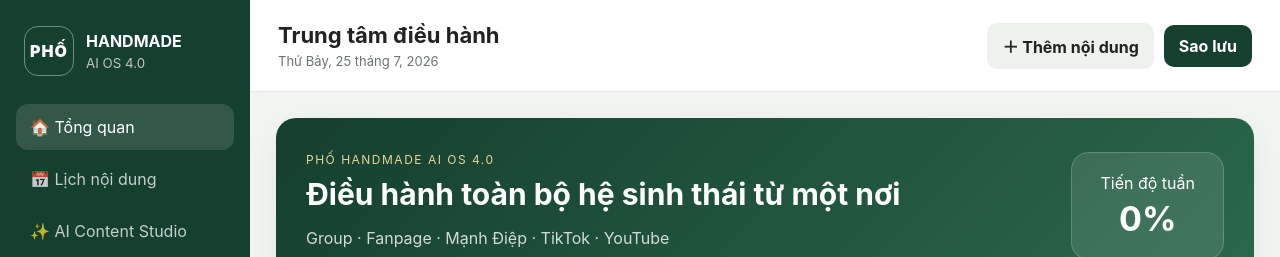
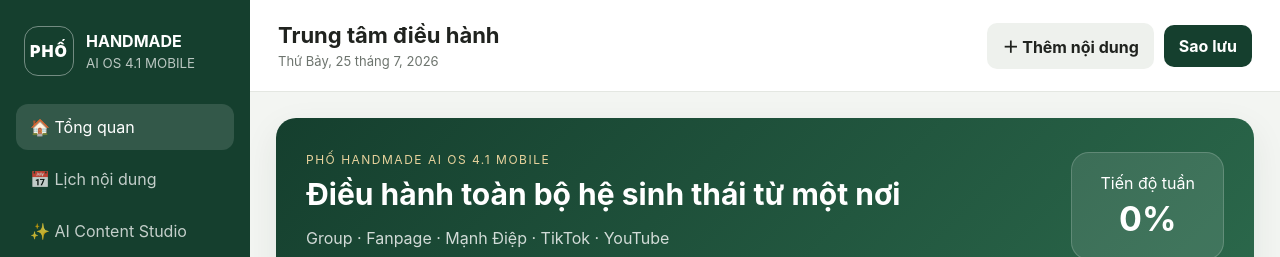
Before and after one commit to manhdiep1206-lgtm/pho-handmade-ai-os-4, a website: page index.html in a window 1280 px wide. Shown: the top 257 px of the page. Drawn offline with Linux system fonts and the light colour scheme.

Commit message:
Update index.html

```diff
--- a/index.html
+++ b/index.html
@@ -10,7 +10,7 @@
   <meta name="apple-mobile-web-app-title" content="PHỐ AI OS" />
   <link rel="manifest" href="/manifest.webmanifest" />
   <link rel="apple-touch-icon" href="/icons/icon-192.png" />
-  <title>PHỐ HANDMADE AI OS 4.0</title>
+ <title>PHỐ HANDMADE AI OS 4.1 MOBILE</title>
   <link rel="stylesheet" href="styles.css" />
 </head>
 <body>
@@ -20,7 +20,7 @@
         <div class="brand-mark">PHỐ</div>
         <div>
           <strong>HANDMADE</strong>
-          <small>AI OS 4.0</small>
+          <small>AI OS 4.1 MOBILE</small>
         </div>
       </div>
 
@@ -57,7 +57,7 @@
       <section id="view-dashboard" class="view active">
         <div class="hero">
           <div>
-            <span class="eyebrow">PHỐ HANDMADE AI OS 4.0</span>
+            <span class="eyebrow">PHỐ HANDMADE AI OS 4.1 MOBILE</span>
             <h2>Điều hành toàn bộ hệ sinh thái từ một nơi</h2>
             <p>Group · Fanpage · Mạnh Điệp · TikTok · YouTube</p>
           </div>
```
